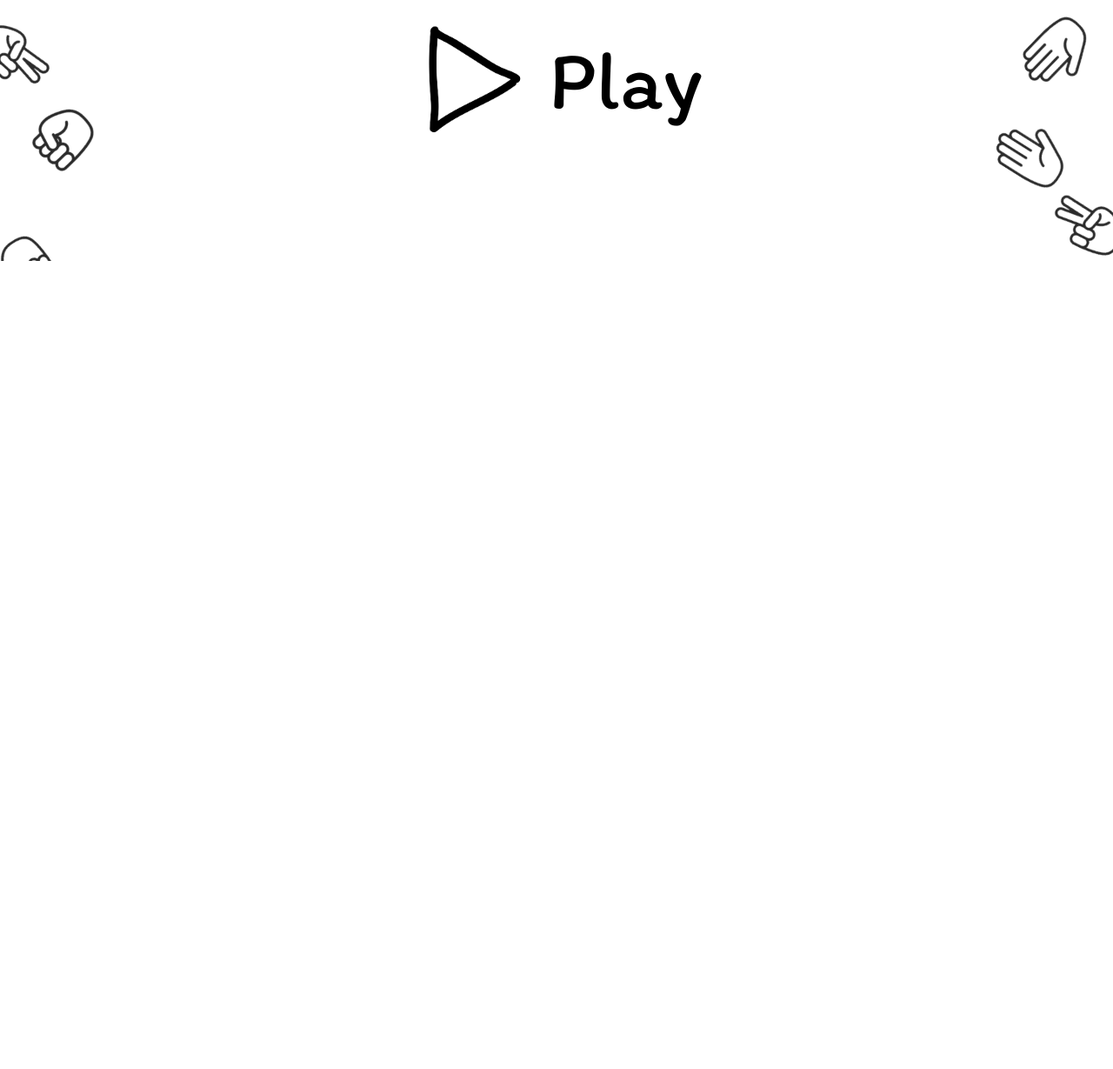
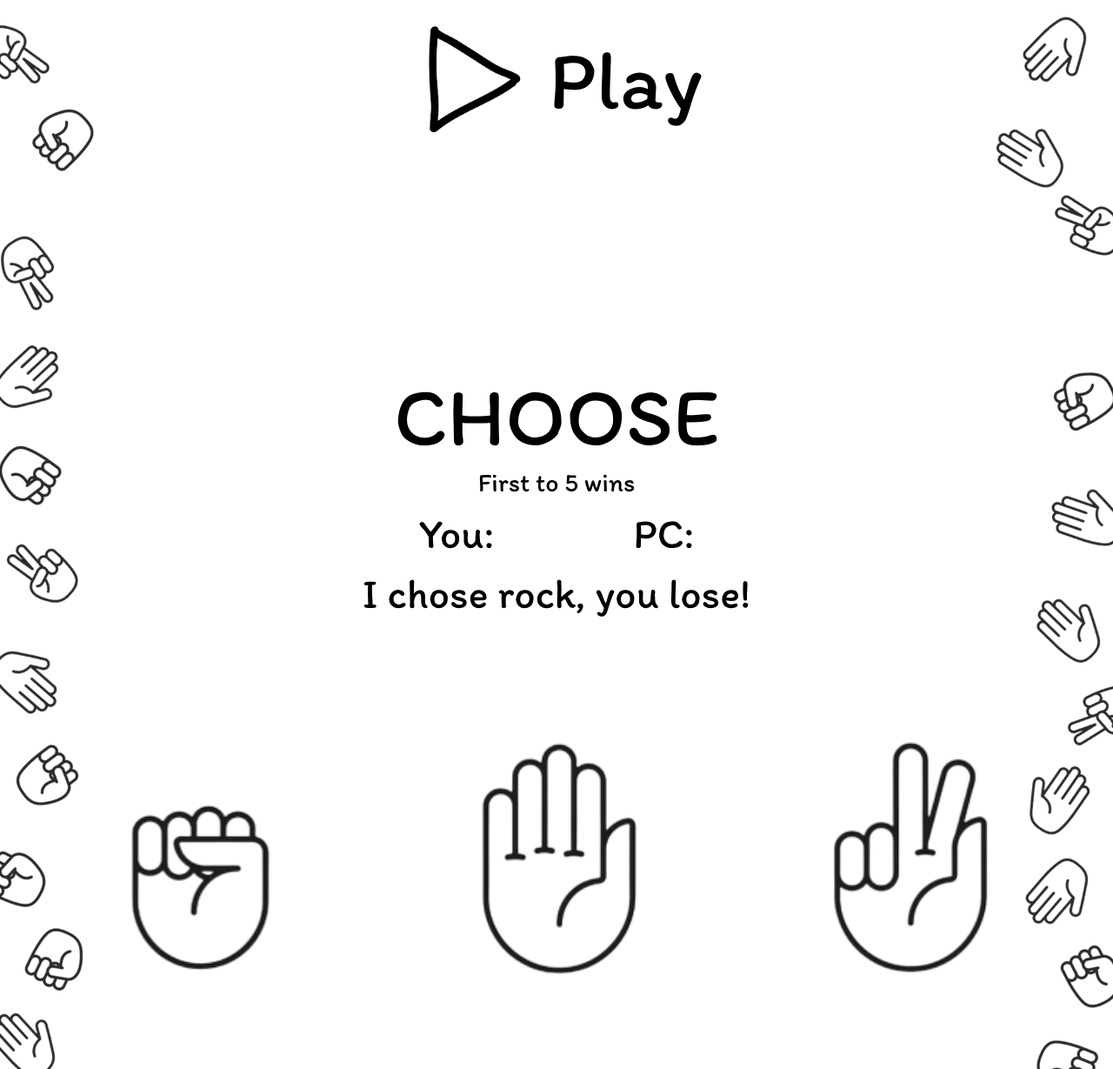
Before and after one commit to Kuren20052002/Rock-Paper-Scissors, a plain HTML site: page index.html in a window 1280 px wide. Shown: the part 500-1729 px from the top of the page at 87% size. Before the commit the page ends 800 px from the top, so only its background shows below. Drawn offline with Linux system fonts and the light colour scheme.

Commit message:
Add game page content

```diff
--- a/index.html
+++ b/index.html
@@ -14,5 +14,19 @@
             <p id="play-button-text">Play</p>
         </div>
     </div>
+    <div id="game">
+        <p id="choose-text">CHOOSE</p>
+        <p style="font-size: 30px; margin: 0;">First to 5 wins</p>
+        <div id="score-board">
+            <p id="your-score">You: </p>
+            <p id="my-score">PC: </p>
+        </div>
+        <p id="result">I chose rock, you lose!</p>
+        <div id="options">
+            <img class="options-img" src="./IMG/rock.png" alt="rock">
+            <img class="options-img" src="./IMG/paper.png" alt="paper">
+            <img class="options-img" src="./IMG/scissors.png" alt="scissors"?
+        </div>
+    </div>
 </body>
 </html>
--- a/style.css
+++ b/style.css
@@ -5,7 +5,7 @@ body{
     background-size: cover;
     box-sizing: border-box;
     display: flex;
-    flex-direction: row;
+    flex-direction: column;
     justify-content: center;
     align-items: center;
 }
@@ -60,6 +60,54 @@ body{
     transform: scale(1.2);
 }
 
+#game{
+    margin-top: 15%;
+    height: 100vh;
+    display: flex;
+    flex-direction: column;
+    justify-content: flex-start;
+    align-items: center;
+}
+
+#choose-text{
+    font-size: 96px;
+    margin: 0;
+}
+
+#score-board{
+    display: flex;
+    height: 10vh;
+    justify-content: center;
+    align-items: center;
+    gap: 20vh;
+}
+
+#your-score, #my-score, #result{
+    font-size: 48px;
+}
+
+#result{
+    margin: 0;
+    height: 13vh;
+}
+
+#options{
+    display: flex;
+    justify-content: center;
+    align-items: center;
+    gap: 20%;
+    margin-top: 10vh;
+}
+
+.options-img {
+    width: 270px;
+    height: 295px;
+    transition: all 0.2s ease;
+}
+
+.options-img:hover{
+    transform: scale(1.1);
+}
 
 @font-face {
     font-family: Itim;
```
Also changed, not shown: IMG/paper.png (added), IMG/rock.png (added), IMG/scissors.png (added).
